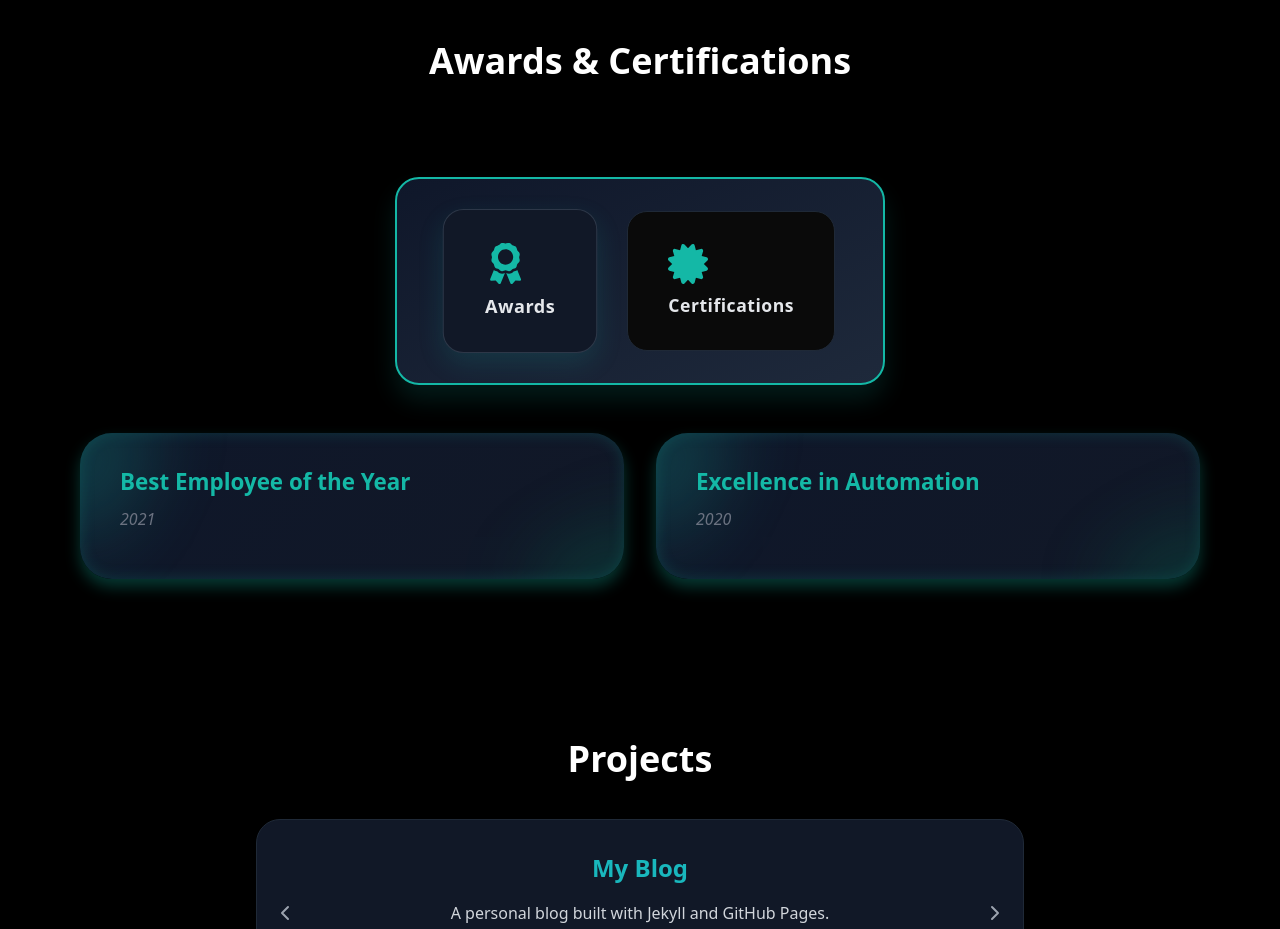
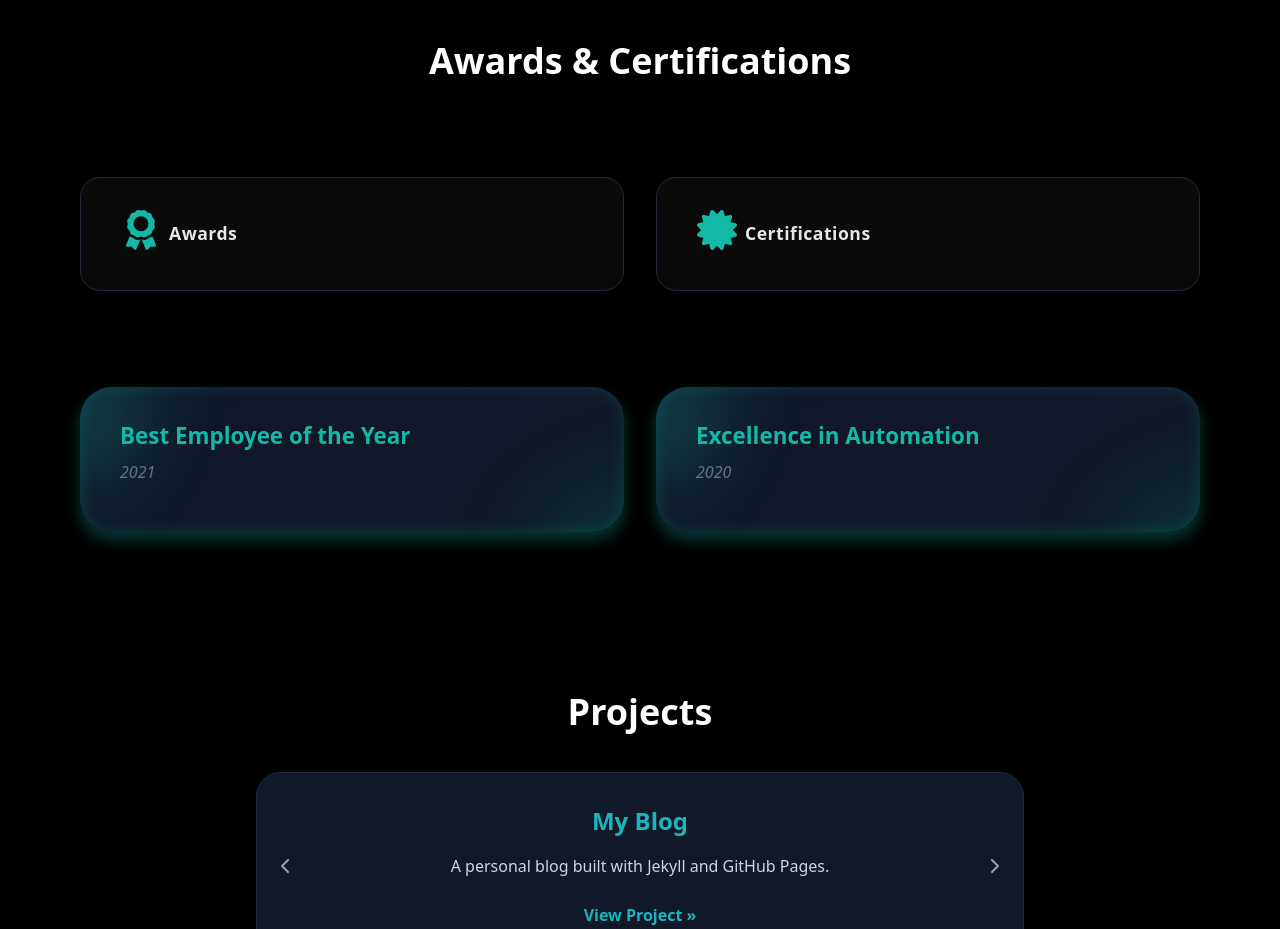
Before and after one commit to srideviblogs/my-portfolio-react, a React (Create React App) app: page / in a window 1280 px wide. Shown: the part 3020-3949 px from the top of the page. Built offline with nearby package versions, Linux system fonts and the light colour scheme.

Commit message:
Update AwardsCertifications.js

```diff
--- a/src/components/AwardsCertifications.js
+++ b/src/components/AwardsCertifications.js
@@ -52,47 +52,30 @@ const AwardsCertifications = () => {
       <div className="max-w-6xl mx-auto">
         <h2 className="text-4xl font-bold text-center mb-12">Awards & Certifications</h2>
 
-        {/* Tabs with boxed container */}
-        <div className="award-cert-section">
-          <div className="section-container" role="tablist" aria-label="Awards and Certifications Tabs">
+        {/* Tabs with Icons */}
+        <div className="award-cert-section flex justify-center mb-12">
+          <div className="tab-box flex gap-6">
             <div
-              className={`tab-card ${activeTab === "awards" ? "active" : ""}`}
+              className={`tab-card flex items-center gap-2 px-4 py-2 rounded cursor-pointer ${
+                activeTab === "awards" ? "bg-tealcustom text-black" : "bg-gray-800 hover:bg-gray-700"
+              }`}
               onClick={() => {
                 setActiveTab("awards");
                 setExpandedIndex(null);
-              }}
-              role="tab"
-              tabIndex={0}
-              aria-selected={activeTab === "awards"}
-              aria-controls="awards-panel"
-              id="awards-tab"
-              onKeyDown={(e) => {
-                if (e.key === "Enter" || e.key === " ") {
-                  setActiveTab("awards");
-                  setExpandedIndex(null);
-                }
               }}
             >
               <FaAward className="tab-icon" />
               <span>Awards</span>
             </div>
-
             <div
-              className={`tab-card ${activeTab === "certifications" ? "active" : ""}`}
+              className={`tab-card flex items-center gap-2 px-4 py-2 rounded cursor-pointer ${
+                activeTab === "certifications"
+                  ? "bg-tealcustom text-black"
+                  : "bg-gray-800 hover:bg-gray-700"
+              }`}
               onClick={() => {
                 setActiveTab("certifications");
                 setExpandedIndex(null);
-              }}
-              role="tab"
-              tabIndex={0}
-              aria-selected={activeTab === "certifications"}
-              aria-controls="certifications-panel"
-              id="certifications-tab"
-              onKeyDown={(e) => {
-                if (e.key === "Enter" || e.key === " ") {
-                  setActiveTab("certifications");
-                  setExpandedIndex(null);
-                }
               }}
             >
               <FaCertificate className="tab-icon" />
@@ -102,12 +85,7 @@ const AwardsCertifications = () => {
         </div>
 
         {/* Content Grid */}
-        <div
-          className={`unique-grid ${activeTab === "awards" ? "awards-grid" : "certs-grid"}`}
-          role="tabpanel"
-          id={activeTab === "awards" ? "awards-panel" : "certifications-panel"}
-          aria-labelledby={activeTab === "awards" ? "awards-tab" : "certifications-tab"}
-        >
+        <div className={`unique-grid ${activeTab === "awards" ? "awards-grid" : "certs-grid"}`}>
           {items.map((item, idx) => (
             <motion.div
               key={idx}
```
